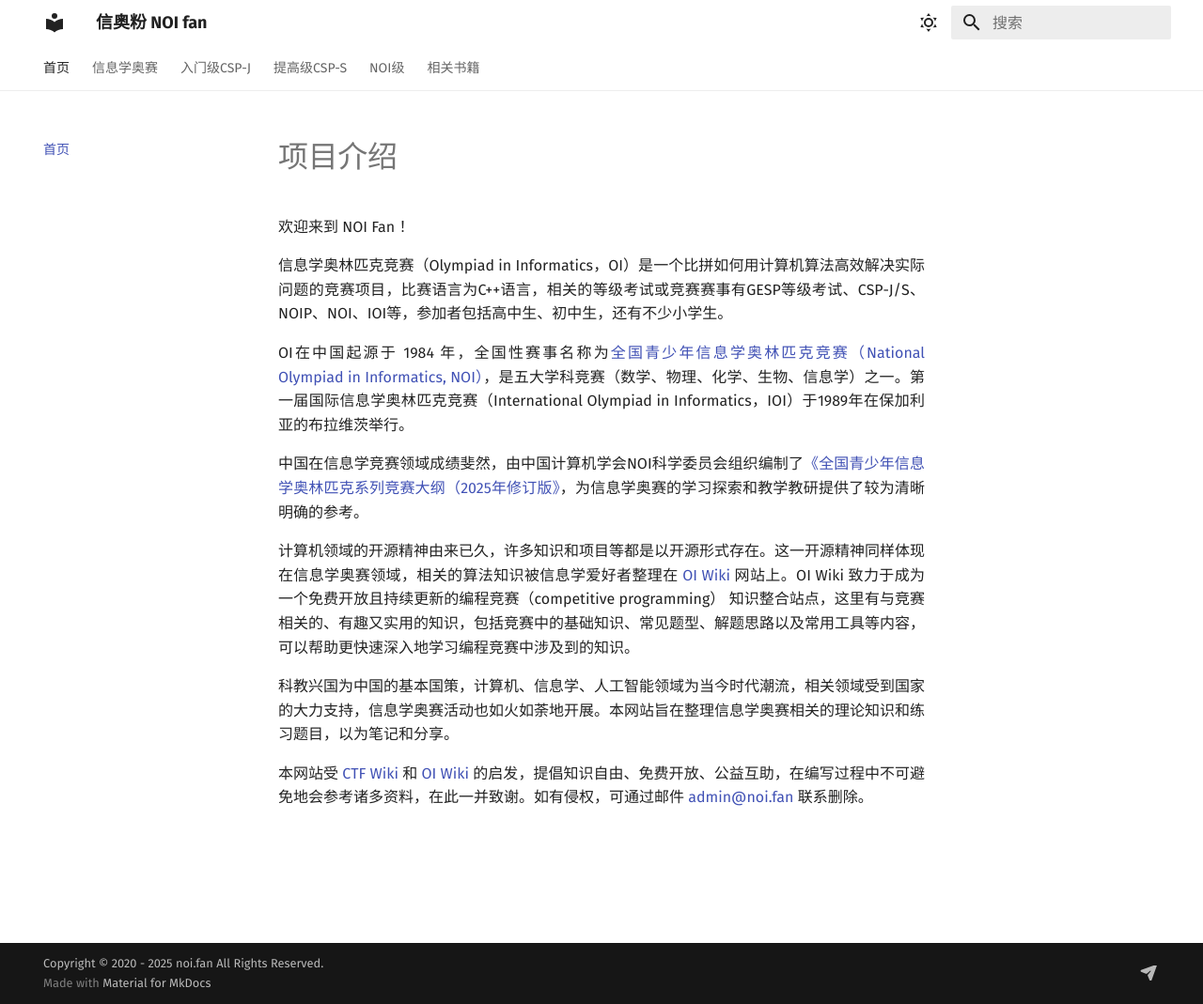
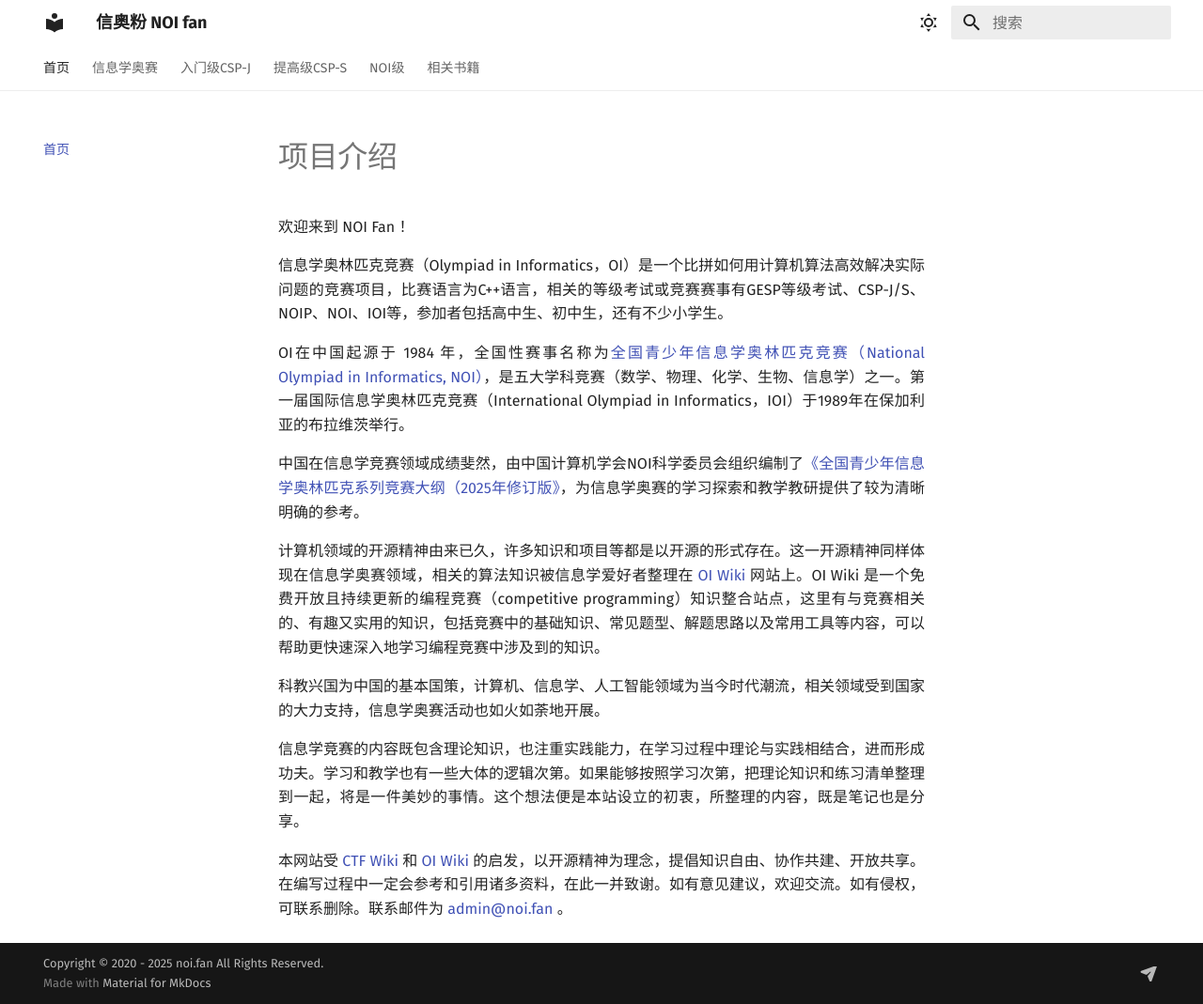
Before and after one commit to caozuoxitong-ren/oier-fans.github.io, an MkDocs documentation site: the page built from docs/index.md, in a window 1280 px wide and 1069 px high. Shown: the whole window at 94% size. Built offline with MkDocs 1.6.1 and Material for MkDocs 9.7.7, drawn with Linux system fonts in a browser that asks for light colours; old or Windows-style settings are respelled for this version of MkDocs.

Commit message:
update index.md

```diff
--- a/docs/index.md
+++ b/docs/index.md
@@ -17,13 +17,17 @@ OI在中国起源于 1984 年，全国性赛事名称为<a href="https://www.noi
 </p>
 
 <p style="text-align: justify; margin-bottom: 1em;">
-计算机领域的开源精神由来已久，许多知识和项目等都是以开源形式存在。这一开源精神同样体现在信息学奥赛领域，相关的算法知识被信息学爱好者整理在 <a href="https://oi.wiki" target="_blank">OI Wiki</a> 网站上。OI Wiki 致力于成为一个免费开放且持续更新的编程竞赛（competitive programming） 知识整合站点，这里有与竞赛相关的、有趣又实用的知识，包括竞赛中的基础知识、常见题型、解题思路以及常用工具等内容，可以帮助更快速深入地学习编程竞赛中涉及到的知识。
+计算机领域的开源精神由来已久，许多知识和项目等都是以开源的形式存在。这一开源精神同样体现在信息学奥赛领域，相关的算法知识被信息学爱好者整理在 <a href="https://oi.wiki" target="_blank">OI Wiki</a> 网站上。OI Wiki 是一个免费开放且持续更新的编程竞赛（competitive programming）知识整合站点，这里有与竞赛相关的、有趣又实用的知识，包括竞赛中的基础知识、常见题型、解题思路以及常用工具等内容，可以帮助更快速深入地学习编程竞赛中涉及到的知识。
 </p>
 
 <p style="text-align: justify; margin-bottom: 1em;">
-科教兴国为中国的基本国策，计算机、信息学、人工智能领域为当今时代潮流，相关领域受到国家的大力支持，信息学奥赛活动也如火如荼地开展。本网站旨在整理信息学奥赛相关的理论知识和练习题目，以为笔记和分享。
+科教兴国为中国的基本国策，计算机、信息学、人工智能领域为当今时代潮流，相关领域受到国家的大力支持，信息学奥赛活动也如火如荼地开展。
 </p>
 
 <p style="text-align: justify; margin-bottom: 1em;">
-本网站受 <a href="https://ctf-wiki.org" target="_blank">CTF Wiki</a> 和 <a href="https://oi.wiki" target="_blank">OI Wiki</a> 的启发，提倡知识自由、免费开放、公益互助，在编写过程中不可避免地会参考诸多资料，在此一并致谢。如有侵权，可通过邮件 <a href="mailto:<admin@noi.fan>">admin@noi.fan</a> 联系删除。
+信息学竞赛的内容既包含理论知识，也注重实践能力，在学习过程中理论与实践相结合，进而形成功夫。学习和教学也有一些大体的逻辑次第。如果能够按照学习次第，把理论知识和练习清单整理到一起，将是一件美妙的事情。这个想法便是本站设立的初衷，所整理的内容，既是笔记也是分享。
 </p>
+
+<p style="text-align: justify; margin-bottom: 1em;">
+本网站受 <a href="https://ctf-wiki.org" target="_blank">CTF Wiki</a> 和 <a href="https://oi.wiki" target="_blank">OI Wiki</a> 的启发，以开源精神为理念，提倡知识自由、协作共建、开放共享。在编写过程中一定会参考和引用诸多资料，在此一并致谢。如有意见建议，欢迎交流。如有侵权，可联系删除。联系邮件为 <a href="mailto:<admin@noi.fan>">admin@noi.fan</a> 。
+</p>
```
Also changed, not shown: site/index.html, site/search/search_index.json, 1 other file.
